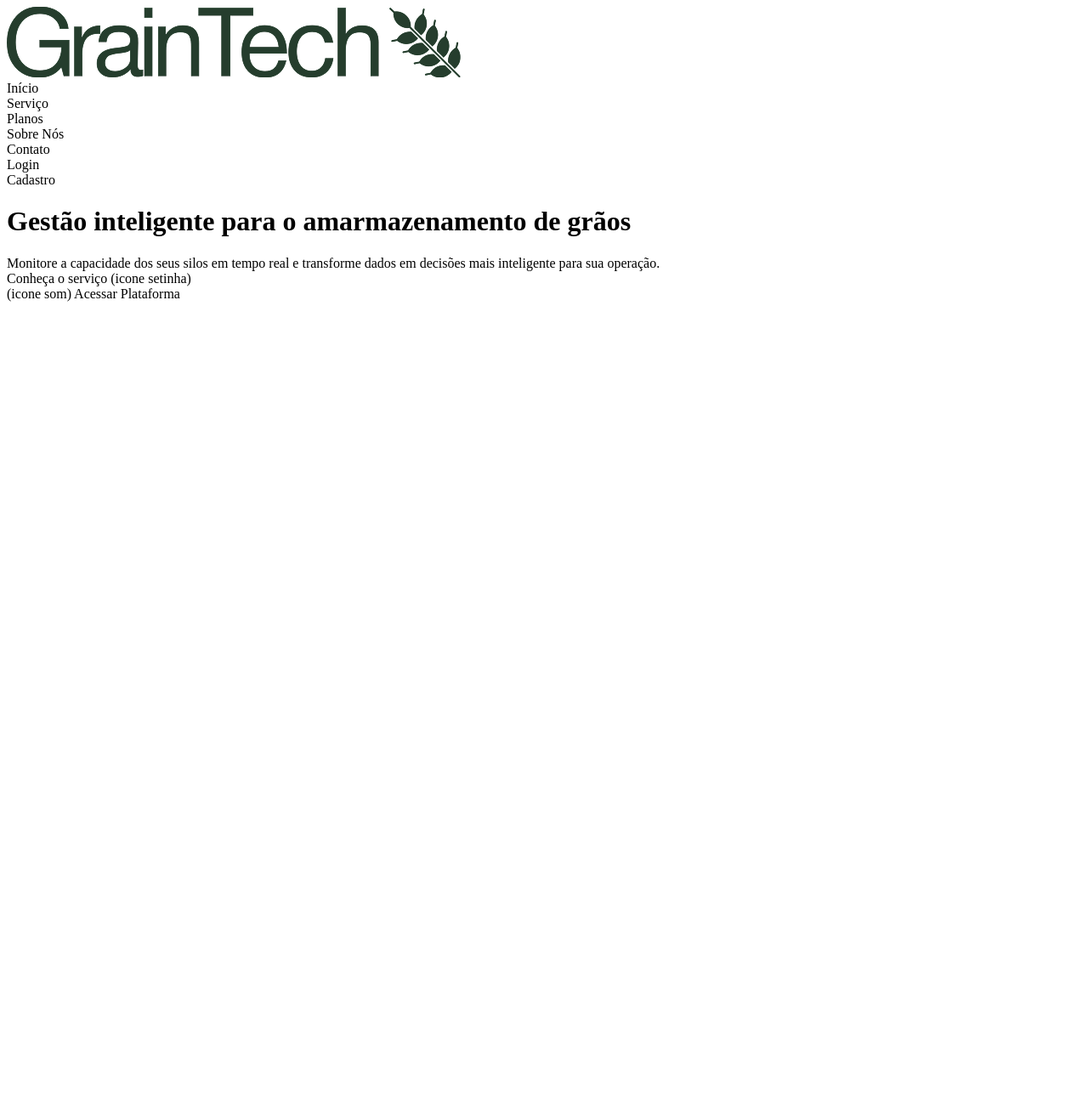
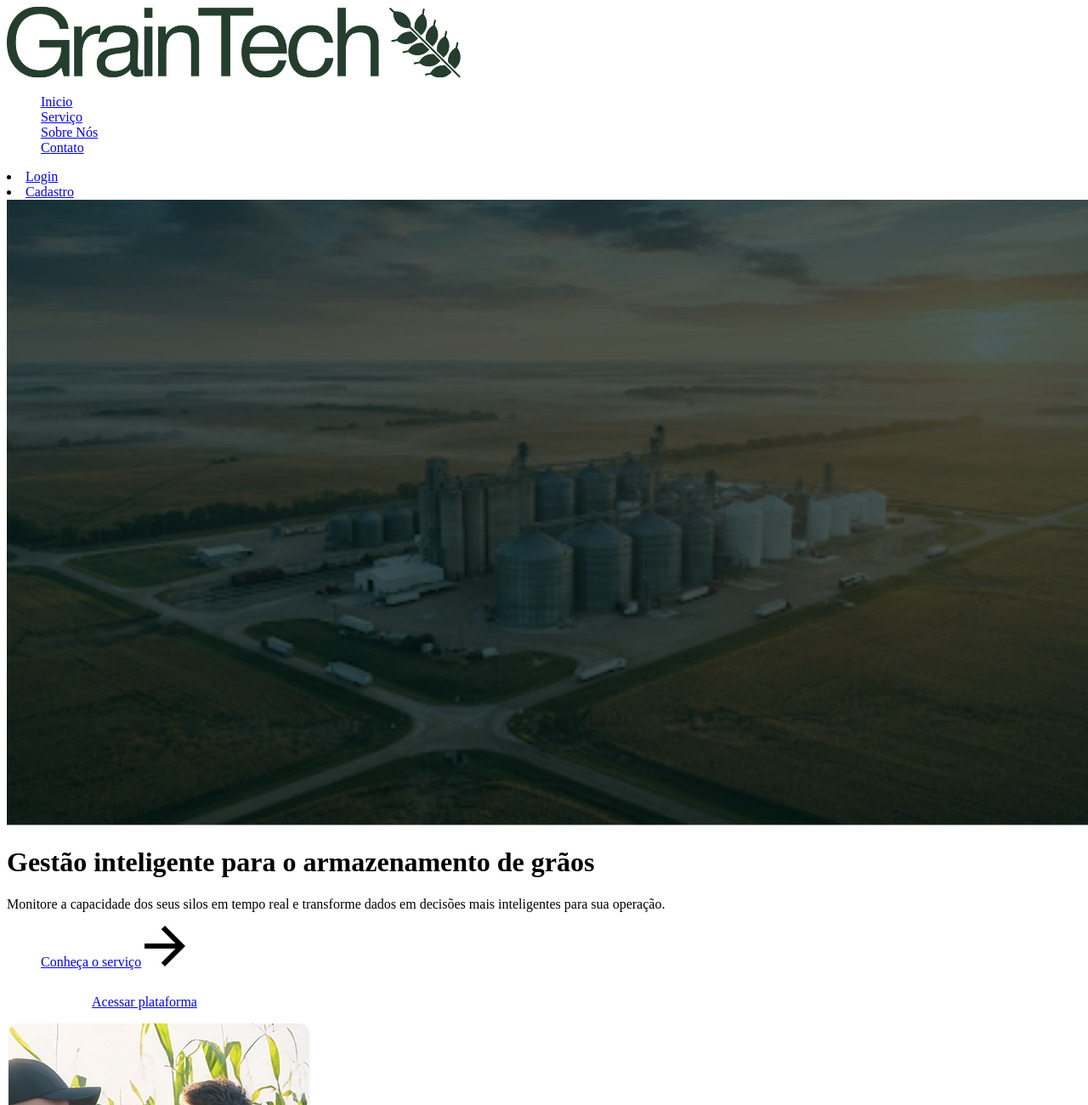
Before and after one commit to HenriqueIHanze/Grain-Tech, a plain HTML site: page siteInstitucional/inicio.html in a window 1280 px wide. Shown: the top 1300 px of the page at 85% size. Before the commit the page ends 800 px from the top, so only its background shows below. Drawn offline with Linux system fonts and the light colour scheme.

Commit message:
Adicionando imagens para utilização da pagina inicial e continuação da estrutura do mesmo.

```diff
--- a/siteInstitucional/inicio.html
+++ b/siteInstitucional/inicio.html
@@ -10,28 +10,75 @@
 
     <div class="principal">
 
-      <div class="teto">
-        <img class="imagem1" src="../img/Container.png">
-        <div class="inicio">Início</div>
-        <div class="serviço">Serviço</div>
-        <div class="planos">Planos</div>
-        <div class="sobre-nos">Sobre Nós</div>
-        <div class="contato">Contato</div>
-        <div class="login">Login</div>
-        <div class="cadastro">Cadastro</div>
+      <div class="nav">
+        <div class="logo">
+          <img class="logo" src="../img/Container.png">
+        </div>
+          <div>
+            <ul class="cabecalho" style="list-style-type: none;">
+            <li><a href="../siteInstitucional/inicio.html">Inicio</a></li>
+            <li><a href="../siteInstitucional/servicos.html">Serviço</a></li>
+            <li><a href="../siteInstitucional/sobreNos.html">Sobre Nós</a></li>
+            <li><a href="../siteInstitucional/contato.html">Contato</a></li>
+            </ul>
+            <div id="login_cadastro">
+            <li><a href="../site/login.html">Login</a></li>
+            <li><a href="../site/cadastro.html">Cadastro</a></li>
+            </div>
+          </div>
+
       </div>
 
       <div class="base">
 
-        <h1>Gestão inteligente para o amarmazenamento de grãos</h1>
+        <div id="img_backgroundInicio">
+          <img class="imgBckgInicio" src="../img/backgroundInicio.png">
+        </div>
 
-        <label>Monitore a capacidade dos seus silos em tempo real e transforme dados em decisões mais inteligente para sua operação.</label>
+        <h1 id="h1_gestao">Gestão inteligente para o armazenamento de grãos</h1>
 
-        <div class="conheça">Conheça o serviço (icone setinha)</div>
-        <div class="acessar">(icone som) Acessar Plataforma</div>
+        <span id="txt_gestao">Monitore a capacidade dos seus silos em tempo real e transforme dados em decisões mais inteligentes para sua operação.</span>
 
+        <div id="conexao">
+
+        <ul style="list-style-type: none;">
+
+          <li><a href="../siteInstitucional/servicos.html">
+            Conheça o serviço</a> <img src="../img/seta.png"> </li>
+
+          <li><img src="../img/sound.png"><a href="../site/login.html">Acessar plataforma</a></li>
+
+        </ul>
 
       </div>
+
+      </div>
+
+        <div class="antecipar">
+
+          <div id="img_networking">
+            <img class="imgNetworking" src="../img/networking.png">
+          </div>
+
+            <h2>Antecipe problemas.</h2>
+
+            <span>A GrainTech conecta sensores IoT aos seus silos para transformar dados de capacidade em informações, ajudando você a antecipar problemas e tomar decisões ágeis.</span>
+
+            <div>
+              <ul class="apresentacao" style="list-style-type: none;">
+                <li><h3>Monitoramento inteligente</h3>
+                <span>Acompanhe o nível dos seus silos em tempo real com sensores IoT e precisão total.</span></li>
+                <li><h3>Visão de operação</h3>
+                <span>Painel completo com ocupação, enchimento e capacidade residual num só lugar.</span></li>
+                <li><h3>Gestão preventiva</h3>
+                <span>Antecipe decisões com dados históricos para otimizar a logística e evitar gargalos ou transbordos.</span></li>
+              </ul>
+
+            </div>
+
+          </div>
+
+        </div>
 
     </div>
 
```
Also changed, not shown: img/backgroundInicio.png (added), img/networking.png (added), img/seta.png (added), img/sound.png (added).
